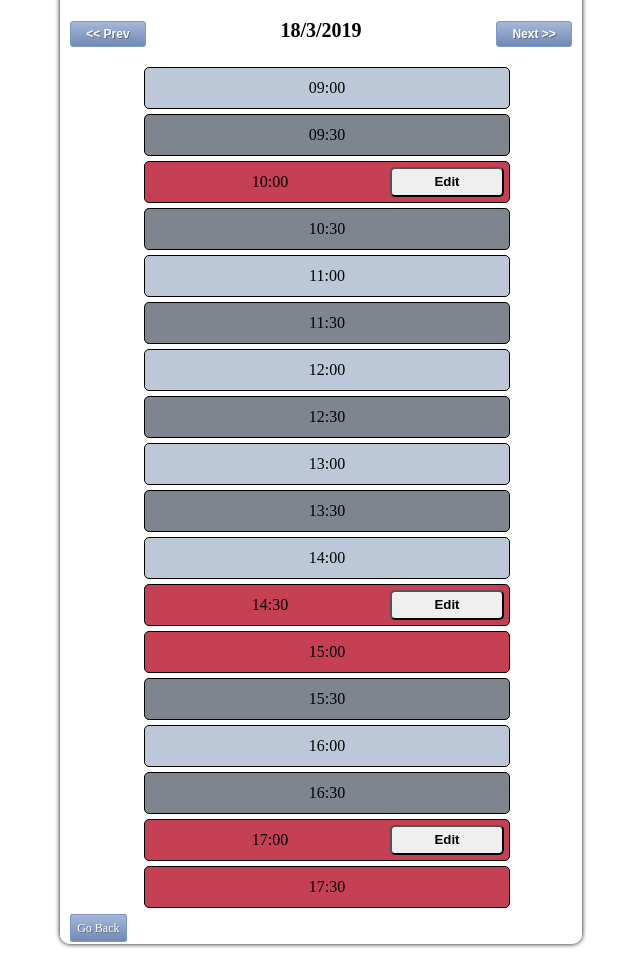
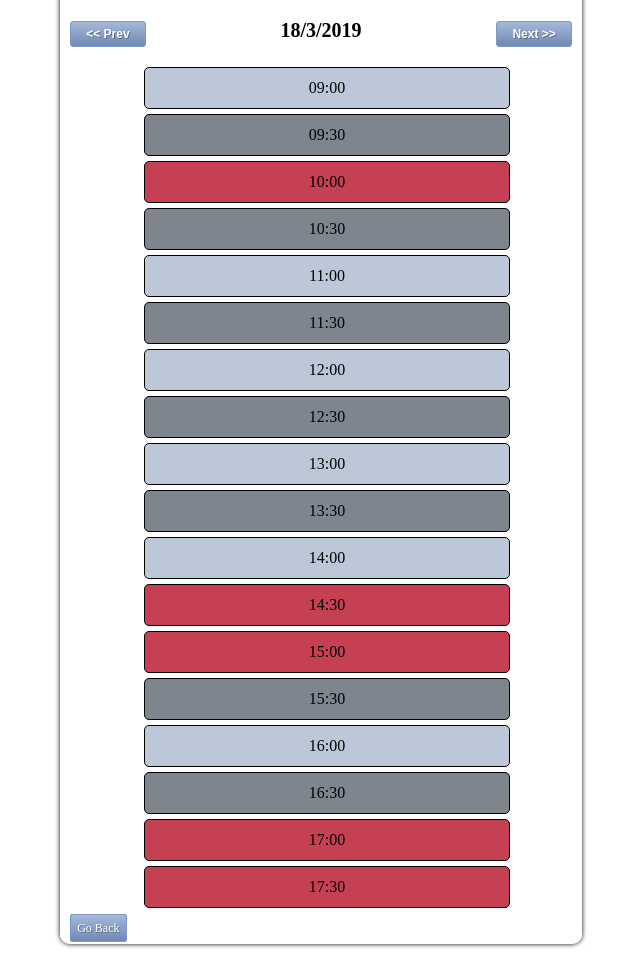
Before and after one commit to argalex/BikeS, a plain HTML site: page calendar.html in a window 1280 px wide. Shown: the part 79-1033 px from the top of the page, without its empty margins (319-959 px from the left). Drawn offline with Linux system fonts and the light colour scheme.

Commit message:
Removed edit button from calendar

```diff
--- a/calendar.html
+++ b/calendar.html
@@ -24,7 +24,6 @@
 			</div>
 			<div class="row invalid">
 				<p>10:00</p>
-				<button>Edit</button>
 			</div>
 			<div class="row available">
 				<p>10:30</p>
@@ -52,11 +51,9 @@
 			</div>
 			<div class="row invalid">
 				<p>14:30</p>
-				<button>Edit</button>
 			</div>
 			<div class="row invalid">
 				<p>15:00</p>
-				<!-- <button>Edit</button> -->
 			</div>
 			<div class="row available">
 				<p>15:30</p>
@@ -69,11 +66,9 @@
 			</div>
 			<div class="row invalid">
 				<p>17:00</p>
-				<button>Edit</button>
 			</div>
 			<div class="row invalid">
 				<p>17:30</p>
-				<!-- <button>Edit</button> -->
 			</div>
 		</div>
 
```
